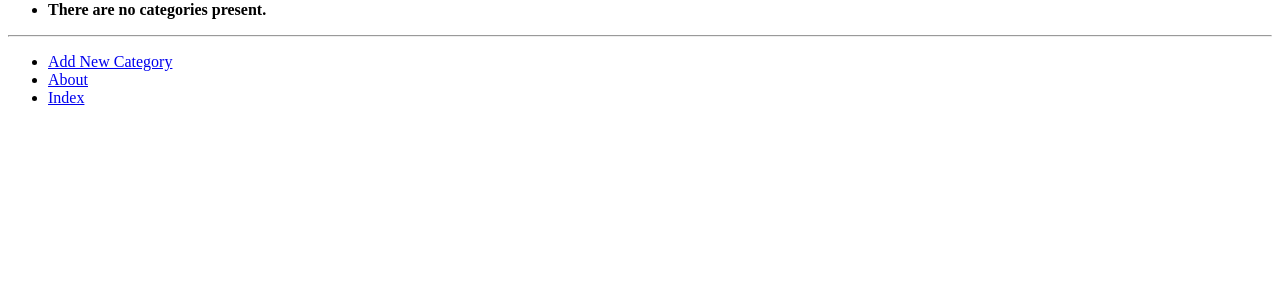
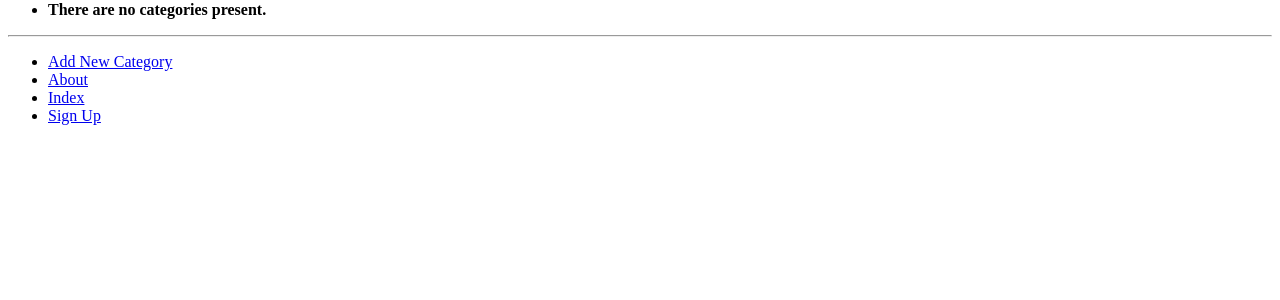
Before and after one commit to ProProgrammer/tangodjango19tut, a Django app: page /rango/about/ in a window 1280 px wide. Shown: the part 417-717 px from the top of the page. Run offline with Django 3.2, Linux system fonts and the light colour scheme; data that the repository does not hold is empty.

Commit message:
Add link to register to base.html and ignore profile_images directory

```diff
--- a/templates/rango/base.html
+++ b/templates/rango/base.html
@@ -29,6 +29,7 @@
                 <li><a href="{% url 'rango:add_category' %}">Add New Category</a></li>
                 <li><a href="{% url 'rango:about' %}">About</a></li>
                 <li><a href="{% url 'rango:index' %}">Index</a></li>
+                <li><a href="{% url 'rango:register' %}">Sign Up</a></li>
             </ul>
         </div>
     </body>
```
Also changed, not shown: 1 other file.
